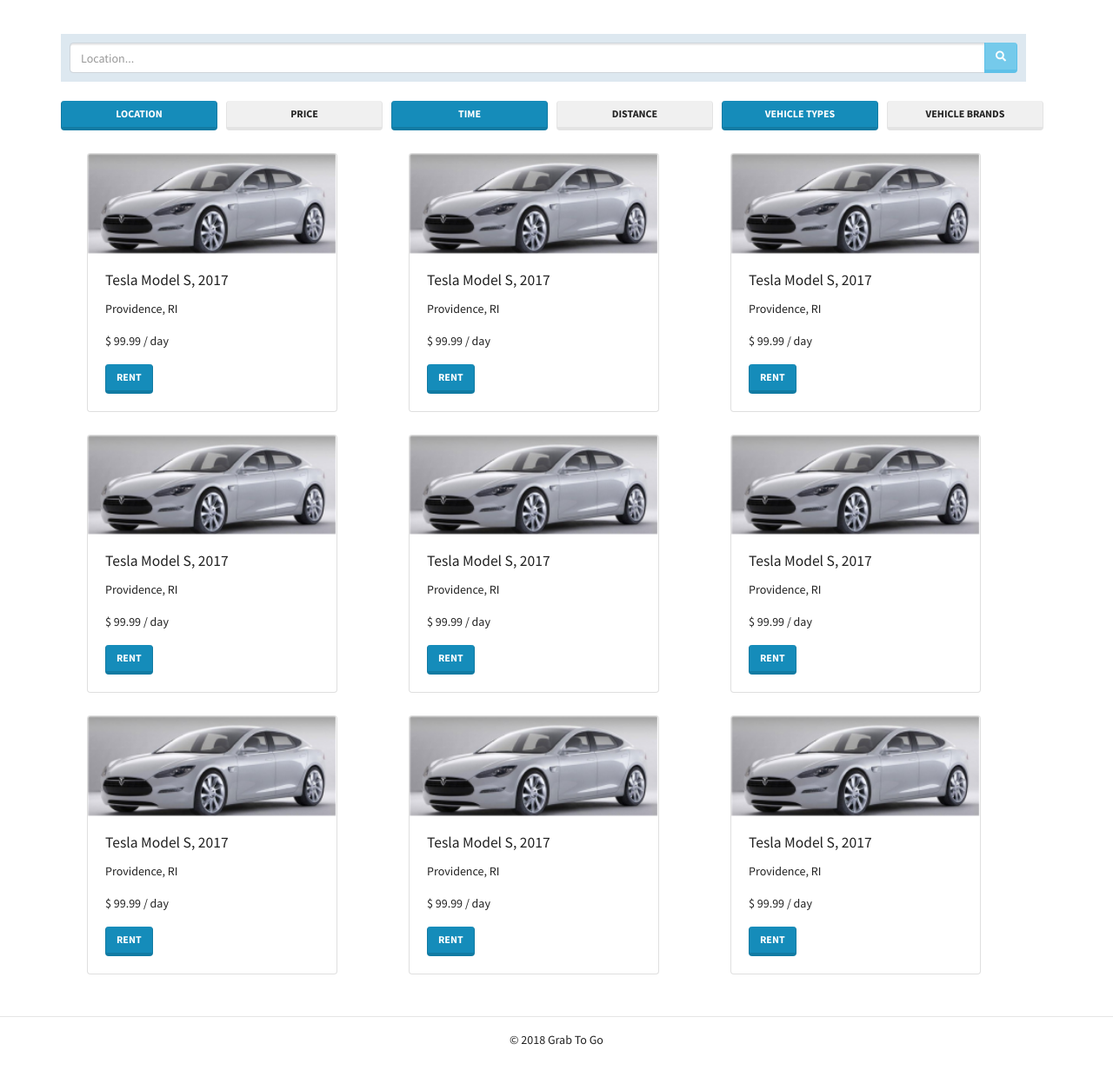
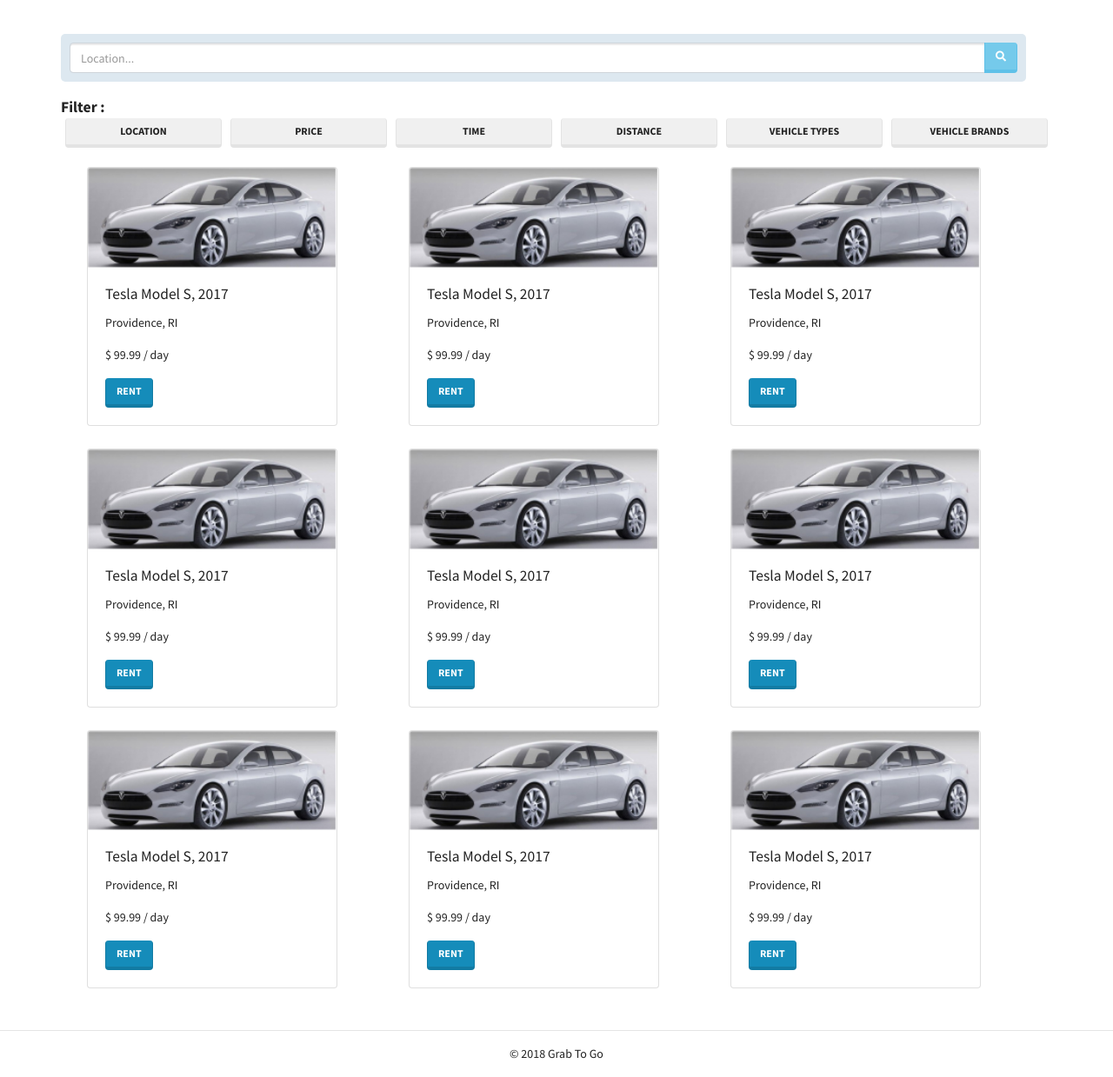
Before and after one commit to yiluzeng/YHACK-smartcar, a Flask app: page /car_list in a window 1280 px wide. Shown: the part 57-1296 px from the top of the page at 87% size. Before the commit the page ends 1259 px from the top, so only its background shows below. Run offline with Flask 2, Linux system fonts and the light colour scheme; some libraries are stand-ins or nearby versions.

Commit message:
modify car_list (change to jinja template)

```diff
--- a/app/static/car_list.css
+++ b/app/static/car_list.css
@@ -8,13 +8,19 @@
  background-color: #DDE8F0;
  padding: 10px;
  margin-bottom: 20px;
+ border-radius: 5px;
 }
 
-.col {
+.car-card-col {
   margin-top: 6px;
   margin-right: 10px;
 }
 
-.row {
+.car-card-row {
   margin-bottom: 20px;
 }
+
+.menu .col {
+  margin-left: 0.3rem;
+  margin-right: 0.3rem;
+}
--- a/app/static/landing.css
+++ b/app/static/landing.css
@@ -37,7 +37,7 @@ body {
   color: #fff;
   text-shadow: 0 .05rem .1rem rgba(0, 0, 0, .5);
   box-shadow: inset 0 0 5rem rgba(0, 0, 0, .5);
-  background-image: url(bg_wheel.jpg);
+  background-image: url('images/bg_wheel.jpg');
 }
 
 .cover-container {
--- a/app/templates/car_list/car_list.html
+++ b/app/templates/car_list/car_list.html
@@ -14,122 +14,36 @@
     <button class="btn btn-info" type="button" id="search-button"><i class="fas fa-search"></i></button>
   </div>
 </div>
-
+<div class="row" style="font-size: 1.1rem">
+  <b>Filter :</b>
+</div>
 <div class="menu row">
-  <button type="button" class="btn btn-primary col">Location</button>
+  <button type="button" class="btn btn-secondary col">Location</button>
   <button type="button" class="btn btn-secondary col">Price</button>
-  <button type="button" class="btn btn-primary col">Time</button>
+  <button type="button" class="btn btn-secondary col">Time</button>
   <button type="button" class="btn btn-secondary col">Distance</button>
-  <button type="button" class="btn btn-primary col">Vehicle Types</button>
+  <button type="button" class="btn btn-secondary col">Vehicle Types</button>
   <button type="button" class="btn btn-secondary col">Vehicle Brands</button>
 </div>
 
-<div class="container">
-  <div class="row allign-items-center">
-    <div class="col">
+<div class="container mt-3">
+  {% for i in range(0, 3) %}
+    <div class="row car-card-row">
+      {% for j in range(0, 3) %}
+        <div class="col car-card-col">
             <div class="card" style="width: 18rem;">
               <img class="card-img-top" src="static/images/tesla.png" alt="Card image cap">
               <div class="card-body">
                 <h5 class="card-title">Tesla Model S, 2017</h5>
                 <p class="card-text">Providence, RI</p>
                 <p class="card-text">$ 99.99 / day</p>
-            <a href="#" class="btn btn-primary">Rent</a>
+                <a href="{{ url_for('car_info') }}" class="btn btn-primary">Rent</a>
               </div>
             </div>
         </div>
-    <div class="col" >
-        <div class="card" style="width: 18rem;">
-          <img class="card-img-top" src="static/images/tesla.png" alt="Card image cap">
-          <div class="card-body">
-            <h5 class="card-title">Tesla Model S, 2017</h5>
-            <p class="card-text">Providence, RI</p>
-            <p class="card-text">$ 99.99 / day</p>
-            <a href="#" class="btn btn-primary">Rent</a>
+      {% endfor %}
     </div>
-        </div>
-    </div>
-    <div class="col">
-        <div class="card" style="width: 18rem;">
-          <img class="card-img-top" src="static/images/tesla.png" alt="Card image cap">
-          <div class="card-body">
-            <h5 class="card-title">Tesla Model S, 2017</h5>
-            <p class="card-text">Providence, RI</p>
-            <p class="card-text">$ 99.99 / day</p>
-            <a href="#" class="btn btn-primary">Rent</a>
-          </div>
-        </div>
-    </div>
-  </div>
-  <div class="row">
-    <div class="col">
-        <div class="card" style="width: 18rem;">
-          <img class="card-img-top" src="static/images/tesla.png" alt="Card image cap">
-          <div class="card-body">
-            <h5 class="card-title">Tesla Model S, 2017</h5>
-            <p class="card-text">Providence, RI</p>
-            <p class="card-text">$ 99.99 / day</p>
-            <a href="#" class="btn btn-primary">Rent</a>
-          </div>
-        </div>
-    </div>
-    <div class="col">
-        <div class="card" style="width: 18rem;">
-          <img class="card-img-top" src="static/images/tesla.png" alt="Card image cap">
-          <div class="card-body">
-            <h5 class="card-title">Tesla Model S, 2017</h5>
-            <p class="card-text">Providence, RI</p>
-            <p class="card-text">$ 99.99 / day</p>
-            <a href="#" class="btn btn-primary">Rent</a>
-          </div>
-        </div>
-    </div>
-    <div class="col">
-        <div class="card" style="width: 18rem;">
-          <img class="card-img-top" src="static/images/tesla.png" alt="Card image cap">
-          <div class="card-body">
-            <h5 class="card-title">Tesla Model S, 2017</h5>
-            <p class="card-text">Providence, RI</p>
-            <p class="card-text">$ 99.99 / day</p>
-            <a href="#" class="btn btn-primary">Rent</a>
-          </div>
-        </div>
-    </div>
-  </div>
-  <div class="row">
-    <div class="col">
-        <div class="card" style="width: 18rem;">
-          <img class="card-img-top" src="static/images/tesla.png" alt="Card image cap">
-          <div class="card-body">
-            <h5 class="card-title">Tesla Model S, 2017</h5>
-            <p class="card-text">Providence, RI</p>
-            <p class="card-text">$ 99.99 / day</p>
-            <a href="#" class="btn btn-primary">Rent</a>
-          </div>
-        </div>
-    </div>
-    <div class="col">
-        <div class="card" style="width: 18rem;">
-          <img class="card-img-top" src="static/images/tesla.png" alt="Card image cap">
-          <div class="card-body">
-            <h5 class="card-title">Tesla Model S, 2017</h5>
-            <p class="card-text">Providence, RI</p>
-            <p class="card-text">$ 99.99 / day</p>
-            <a href="#" class="btn btn-primary">Rent</a>
-          </div>
-        </div>
-    </div>
-    <div class="col">
-        <div class="card" style="width: 18rem;">
-          <img class="card-img-top" src="static/images/tesla.png" alt="Card image cap">
-          <div class="card-body">
-            <h5 class="card-title">Tesla Model S, 2017</h5>
-            <p class="card-text">Providence, RI</p>
-            <p class="card-text">$ 99.99 / day</p>
-            <a href="#" class="btn btn-primary">Rent</a>
-          </div>
-        </div>
-    </div>
-  </div>
+  {% endfor %}
 </div>
 
 
```
Also changed, not shown: app/static/images/bg_wheel.jpg (renamed from app/static/bg_wheel.jpg), app/static/images/grab2go.png (added), app/static/images/logo.png (added). Lines whose indentation alone changed are shown as unchanged.
